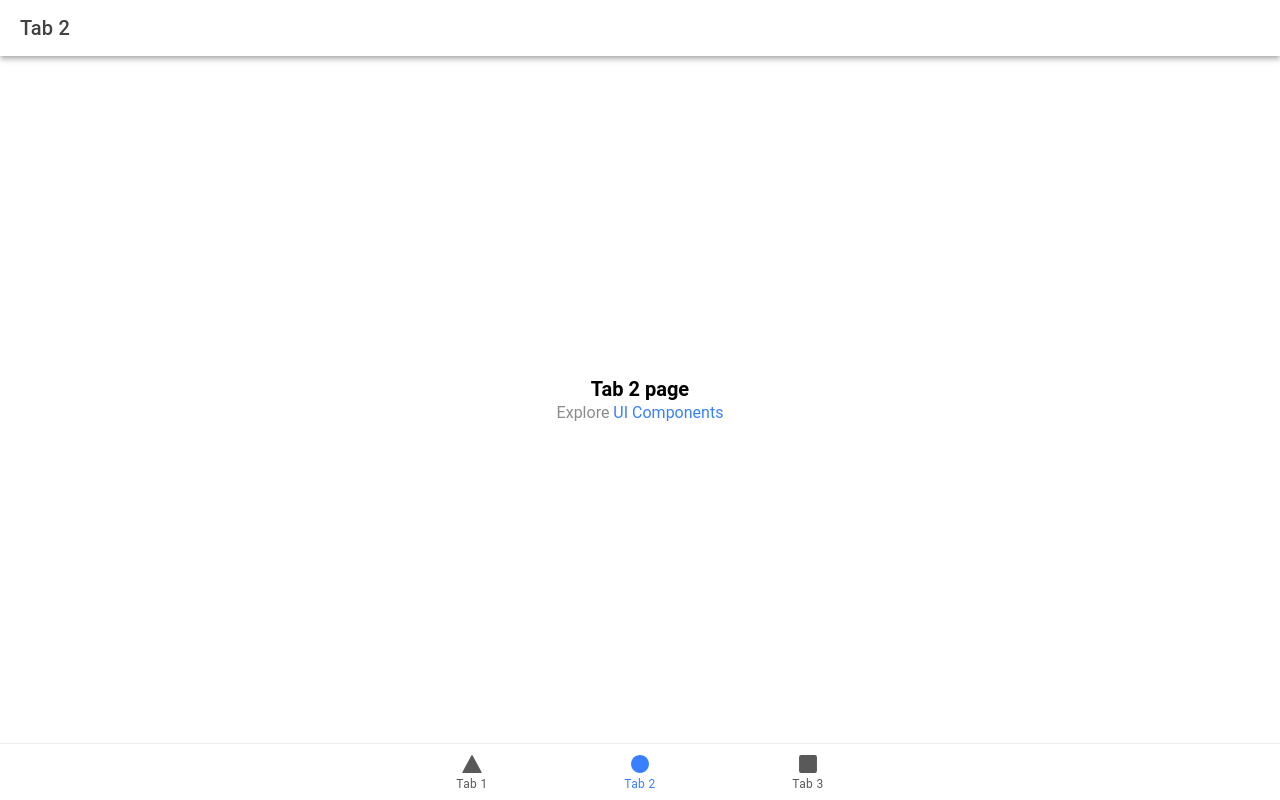
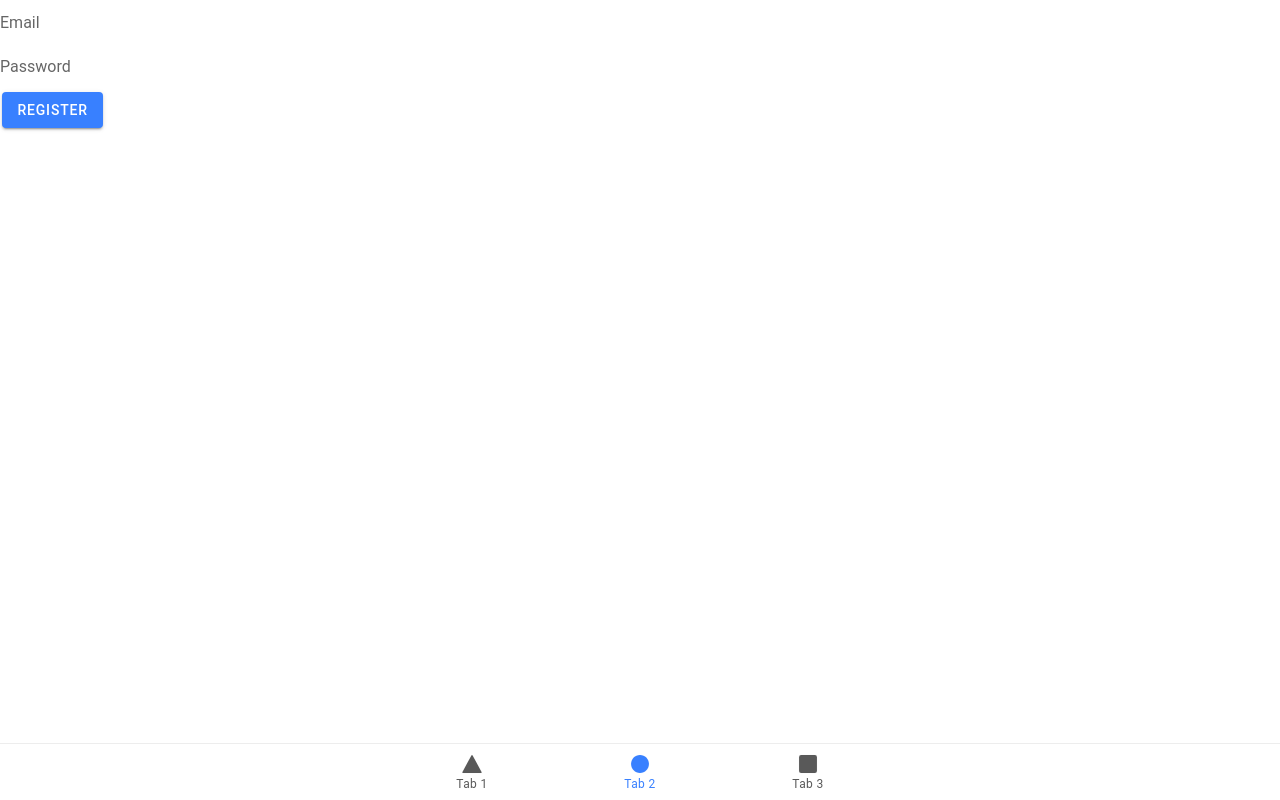
Before and after one commit to ipu1/MobileApp_4, a React (Vite) app: page /tab2 in a window 1280 px wide. Built offline with nearby package versions, Linux system fonts and the light colour scheme; no server answers.

Commit message:
Register näkymä

```diff
--- a/src/pages/Tab2.tsx
+++ b/src/pages/Tab2.tsx
@@ -1,22 +1,34 @@
-import { IonContent, IonHeader, IonPage, IonTitle, IonToolbar } from '@ionic/react';
-import ExploreContainer from '../components/ExploreContainer';
-import './Tab2.css';
+import React, { useState } from 'react';
+import { IonContent, IonPage, IonInput, IonButton, IonToast } from '@ionic/react';
+import firebase from 'firebase/compat/app';
+import 'firebase/compat/auth';
+import firebaseConfig from '../firebaseConfig';
 
 const Tab2: React.FC = () => {
+  const [email, setEmail] = useState('');
+  const [password, setPassword] = useState('');
+  const [showToast, setShowToast] = useState<boolean>(false);
+  const [toastMessage, setToastMessage] = useState<string>('');
+
+  const handleRegistration = async () => {
+    try {
+      await firebase.auth().createUserWithEmailAndPassword(email, password);
+      console.log('User registered successfully!');
+      // Redirect or navigate to the next page upon successful registration
+    } catch (error) {
+      console.error('Error registering user:', error.message);
+      setToastMessage(error.message);
+      setShowToast(true);
+    }
+  };
+
   return (
     <IonPage>
-      <IonHeader>
-        <IonToolbar>
-          <IonTitle>Tab 2</IonTitle>
-        </IonToolbar>
-      </IonHeader>
-      <IonContent fullscreen>
-        <IonHeader collapse="condense">
-          <IonToolbar>
-            <IonTitle size="large">Tab 2</IonTitle>
-          </IonToolbar>
-        </IonHeader>
-        <ExploreContainer name="Tab 2 page" />
+      <IonContent>
+        <IonInput type="email" placeholder="Email" value={email} onIonChange={(e) => setEmail(e.detail.value!)} />
+        <IonInput type="password" placeholder="Password" value={password} onIonChange={(e) => setPassword(e.detail.value!)} />
+        <IonButton onClick={handleRegistration}>Register</IonButton>
+        <IonToast isOpen={showToast} message={toastMessage} onDidDismiss={() => setShowToast(false)} />
       </IonContent>
     </IonPage>
   );
```
